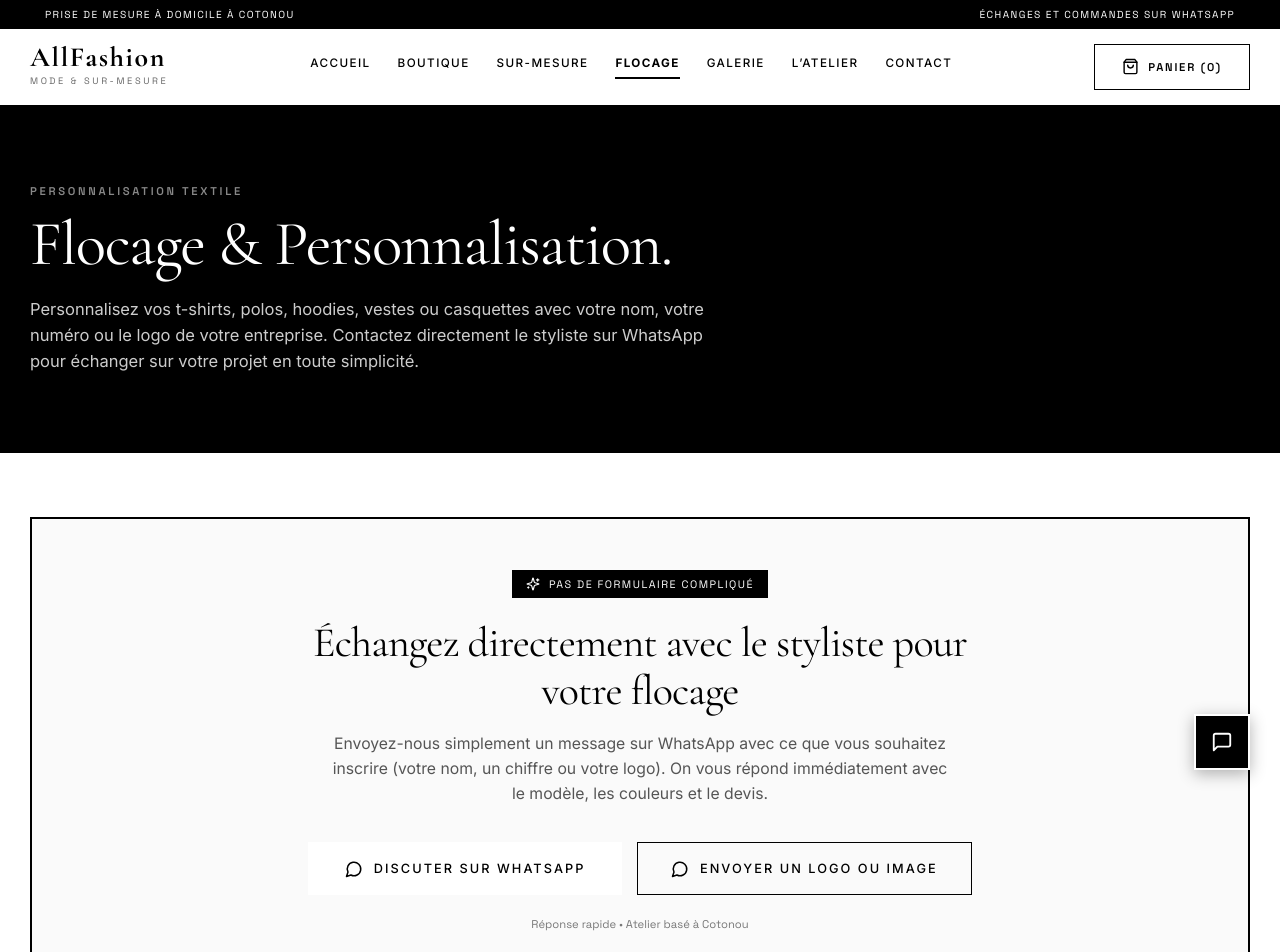
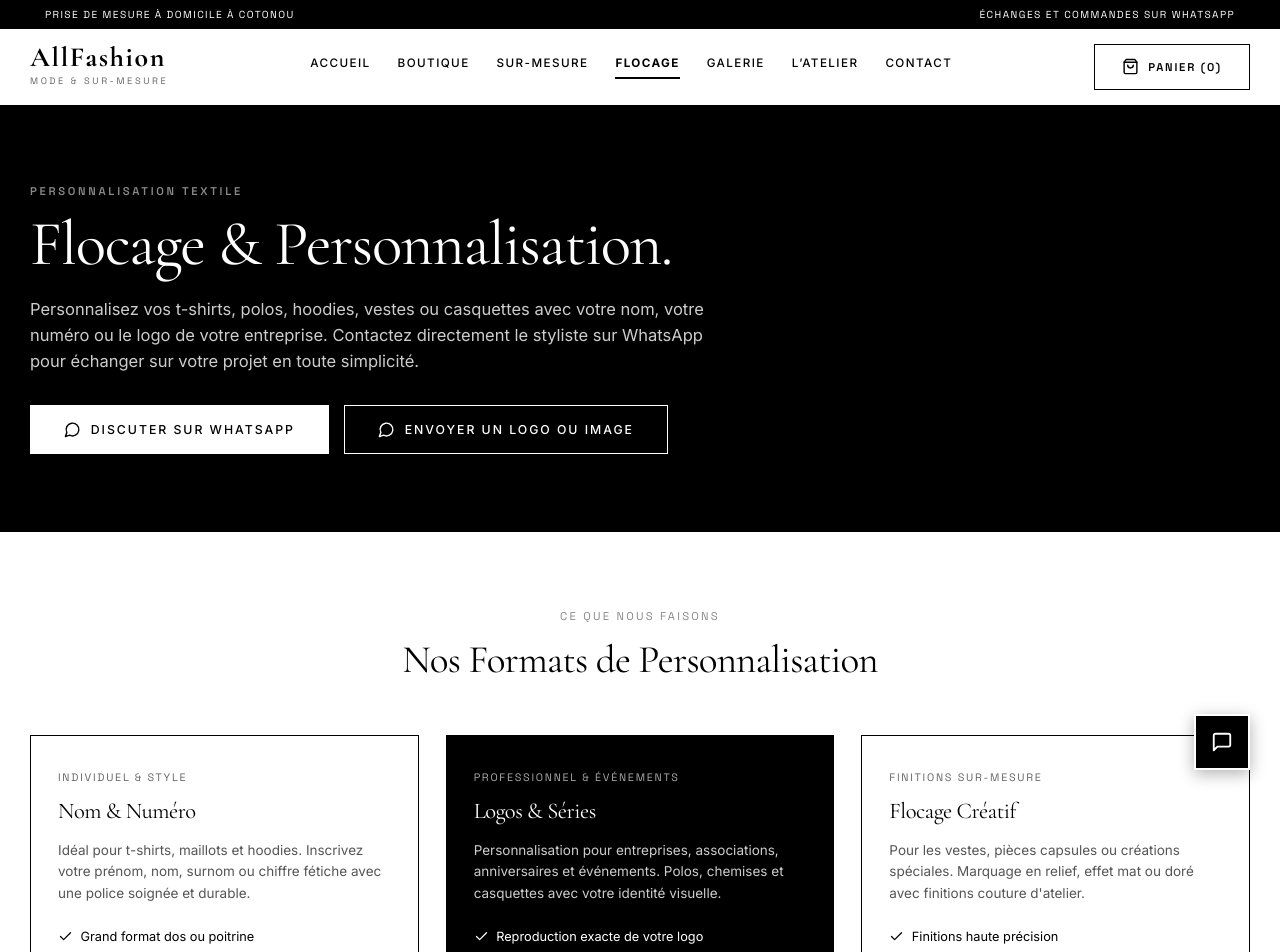
Before and after one commit to Mariusbia1/AllFashion, a React (Vite) app: page /flocage in a window 1280 px wide. Shown: the top 952 px of the page. Built offline with nearby package versions, Linux system fonts and the light colour scheme; the HTML template or start-up script is replaced by a standard one.

Commit message:
feat: suppression de la section encadree de flocage et integration directe des boutons whatsapp dans le header

```diff
--- a/src/pages/Flocking.jsx
+++ b/src/pages/Flocking.jsx
@@ -1,5 +1,5 @@
 import React from 'react';
-import { MessageCircle, Sparkles, Check, ArrowRight, ShieldCheck, Clock, Users } from 'lucide-react';
+import { MessageCircle, Check, ArrowRight, ShieldCheck, Clock, Users } from 'lucide-react';
 import { STYLIST_WHATSAPP_NUMBER } from '../data/products';
 
 export default function Flocking() {
@@ -51,77 +51,30 @@ export default function Flocking() {
             color: '#CCCCCC',
             fontSize: 'clamp(0.95rem, 1.6vw, 1.1rem)',
             maxWidth: '680px',
-            lineHeight: 1.6
+            lineHeight: 1.6,
+            marginBottom: '2rem'
           }}>
             Personnalisez vos t-shirts, polos, hoodies, vestes ou casquettes avec votre nom, votre numéro ou le logo de votre entreprise. Contactez directement le styliste sur WhatsApp pour échanger sur votre projet en toute simplicité.
           </p>
-        </div>
-      </section>
 
-      {/* 2. Bloc Principal d'Action WhatsApp : Rapide et sans formulaire */}
-      <section style={{ padding: 'clamp(3rem, 5vw, 4.5rem) 0', borderBottom: '1px solid #E5E5E5' }}>
-        <div className="editorial-container">
-          <div style={{
-            padding: 'clamp(2rem, 4vw, 3.5rem)',
-            border: '2px solid #000000',
-            backgroundColor: '#FAFAFA',
-            display: 'flex',
-            flexDirection: 'column',
-            alignItems: 'center',
-            textAlign: 'center'
-          }}>
-            <div style={{
-              display: 'inline-flex',
-              alignItems: 'center',
-              gap: '0.6rem',
-              padding: '0.4rem 0.9rem',
-              backgroundColor: '#000000',
-              color: '#FFFFFF',
-              fontFamily: 'var(--font-mono)',
-              fontSize: '0.72rem',
-              letterSpacing: '0.14em',
-              textTransform: 'uppercase',
-              marginBottom: '1.4rem'
-            }}>
-              <Sparkles size={14} />
-              <span>PAS DE FORMULAIRE COMPLIQUÉ</span>
-            </div>
-
-            <h2 style={{
-              fontFamily: 'var(--font-serif)',
-              fontSize: 'clamp(1.8rem, 4vw, 2.8rem)',
-              lineHeight: 1.15,
-              marginBottom: '1rem',
-              maxWidth: '720px'
-            }}>
-              Échangez directement avec le styliste pour votre flocage
-            </h2>
-
-            <p style={{
-              color: '#555555',
-              fontSize: 'clamp(0.95rem, 1.5vw, 1.05rem)',
-              maxWidth: '620px',
-              lineHeight: 1.6,
-              marginBottom: '2.4rem'
-            }}>
-              Envoyez-nous simplement un message sur WhatsApp avec ce que vous souhaitez inscrire (votre nom, un chiffre ou votre logo). On vous répond immédiatement avec le modèle, les couleurs et le devis.
-            </p>
-
-            {/* Boutons d'action WhatsApp directs */}
-            <div style={{ display: 'flex', flexWrap: 'wrap', gap: '1rem', justifyContent: 'center' }}>
+          {/* Boutons d'action WhatsApp directs dans le Header */}
+          <div style={{ display: 'flex', flexWrap: 'wrap', gap: '1rem' }}>
             <button
               type="button"
               onClick={() => openWhatsApp('general')}
               className="btn-stylist-inverse"
               style={{
-                  padding: '1.1rem 2.4rem',
-                  fontSize: '0.85rem',
+                padding: '1rem 2.2rem',
+                fontSize: '0.82rem',
                 display: 'inline-flex',
                 alignItems: 'center',
-                  gap: '0.7rem'
+                gap: '0.65rem',
+                backgroundColor: '#FFFFFF',
+                color: '#000000',
+                border: '1px solid #FFFFFF'
               }}
             >
-                <MessageCircle size={18} />
+              <MessageCircle size={17} />
               <span>DISCUTER SUR WHATSAPP</span>
             </button>
 
@@ -130,32 +83,23 @@ export default function Flocking() {
               onClick={() => openWhatsApp('logo')}
               className="btn-stylist-outline"
               style={{
-                  padding: '1.1rem 2.2rem',
-                  fontSize: '0.85rem',
+                padding: '1rem 2.2rem',
+                fontSize: '0.82rem',
                 display: 'inline-flex',
                 alignItems: 'center',
-                  gap: '0.7rem'
+                gap: '0.65rem',
+                color: '#FFFFFF',
+                borderColor: '#FFFFFF'
               }}
             >
-                <MessageCircle size={18} />
+              <MessageCircle size={17} />
               <span>ENVOYER UN LOGO OU IMAGE</span>
             </button>
-            </div>
-
-            <span style={{
-              display: 'block',
-              marginTop: '1.4rem',
-              fontFamily: 'var(--font-mono)',
-              fontSize: '0.75rem',
-              color: '#777777'
-            }}>
-              Réponse rapide • Atelier basé à Cotonou
-            </span>
           </div>
         </div>
       </section>
 
-      {/* 3. Les 3 Prestations de Flocage */}
+      {/* 2. Les 3 Prestations de Flocage */}
       <section style={{ padding: 'clamp(3.5rem, 6vw, 5.5rem) 0', borderBottom: '1px solid #E5E5E5' }}>
         <div className="editorial-container">
           <div style={{ textAlign: 'center', marginBottom: '3rem' }}>
```
Also changed, not shown: 3 other files (tests, documents, lock files or other folders). Lines whose indentation alone changed are shown as unchanged.
